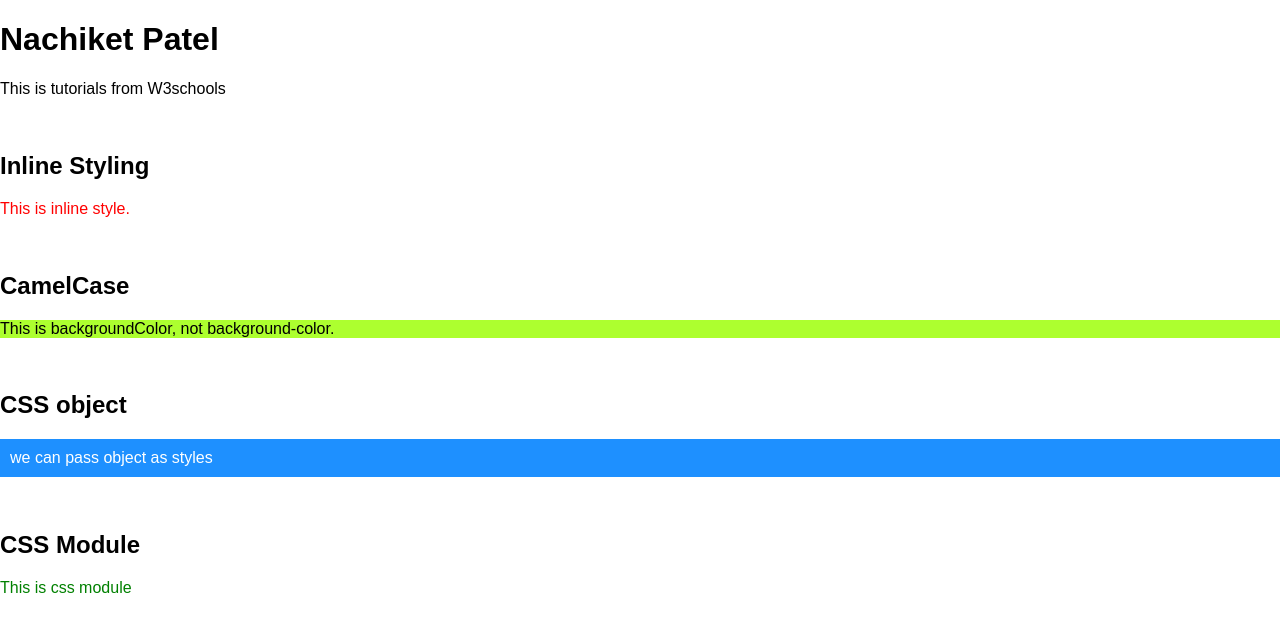
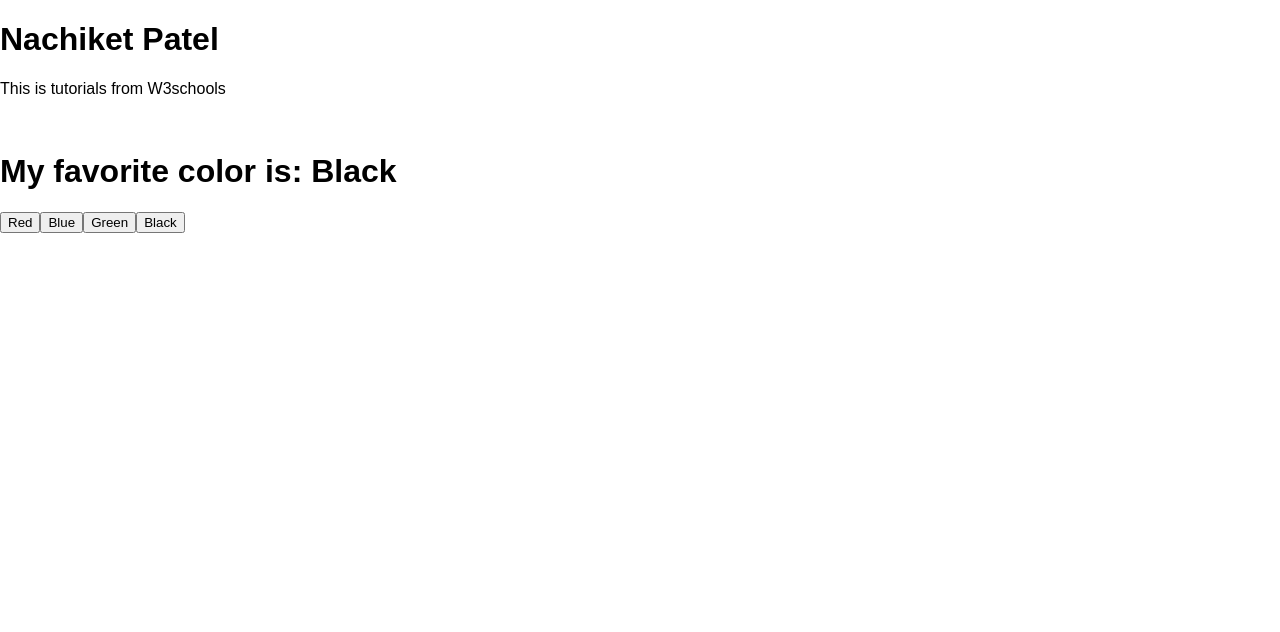
Before and after one commit to Nachiket-Patel/Web-Devolopment, a React (Create React App) app in the folder React/W3schools/w3schools/: page / in a window 1280 px wide. Shown: the top 632 px of the page. Built offline with nearby package versions, Linux system fonts and the light colour scheme.

Commit message:
React Hooks

```diff
--- a/React/W3schools/w3schools/src/App.js
+++ b/React/W3schools/w3schools/src/App.js
@@ -1,6 +1,6 @@
 import React from 'react';
 import './App.css';
-import ReactCssStyling from './ReactCssStyling';
+import ReactHooks from './React-Hooks/ReactHooks';
 
 
 export default function App() {
@@ -9,7 +9,7 @@ export default function App() {
     <div>
       <h1>Nachiket Patel</h1>
       <p>This is tutorials from W3schools</p><br/>
-      <ReactCssStyling />
+      <ReactHooks />
     </div>
   );
 
--- /dev/null
+++ b/React/W3schools/w3schools/src/React-Hooks/ReactHooks.js
@@ -0,0 +1,16 @@
+import React, { useState } from 'react';
+
+
+export default function ReactHooks() {
+  const [color, setColor] = useState("Black");
+
+  return(
+    <>
+      <h1>My favorite color is: {color}</h1>
+      <button type='button' onClick={() => setColor("Red")}>Red</button>
+      <button type='button' onClick={() => setColor("Blue")}>Blue</button>
+      <button type='button' onClick={() => setColor("Green")}>Green</button>
+      <button type='button' onClick={() => setColor("Black")}>Black</button>
+    </>
+  );
+}
```
